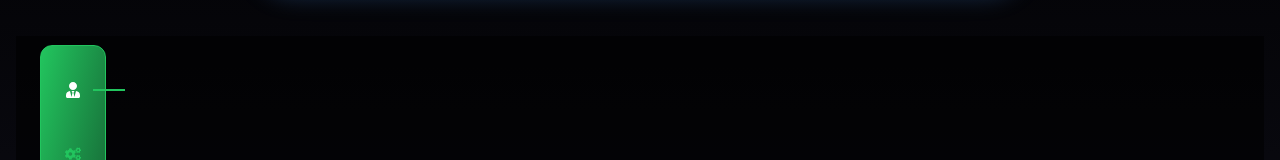
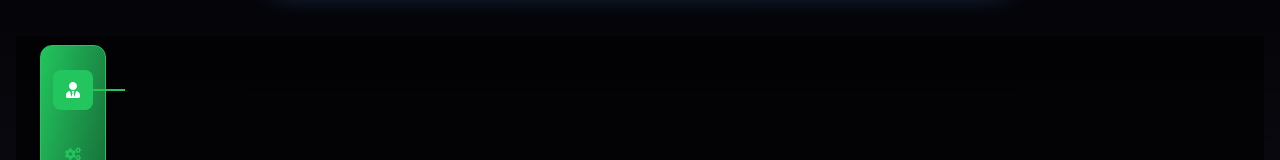
Before and after one commit to deivipluss/landing, a Next.js app: page /gestion-contenidos in a window 1280 px wide. Shown: the part 214-374 px from the top of the page. Built offline with nearby package versions, Linux system fonts and the light colour scheme.

Commit message:
fix: tipado y acceso seguro a serviceColors en SidebarNavigation

```diff
--- a/components/SidebarNavigation.tsx
+++ b/components/SidebarNavigation.tsx
@@ -36,31 +36,40 @@ const serviceColors = {
   }
 };
 
-const SidebarNavigation = ({ activeSection, setActiveSection }) => {
+interface SidebarNavigationProps {
+  activeSection: string;
+  setActiveSection: (id: string) => void;
+}
+
+const SidebarNavigation: React.FC<SidebarNavigationProps> = ({ activeSection, setActiveSection }) => {
   const pathname = usePathname();
-  const colors = serviceColors[
-    Object.keys(serviceColors).find((route) => pathname.startsWith(route)) || "default"
-  ];
+  const routeKey = Object.keys(serviceColors).find((route) => pathname.startsWith(route)) || "default";
+  const colors = serviceColors[routeKey as keyof typeof serviceColors];
 
   return (
     <div className={`py-6 px-3 bg-gradient-to-br ${colors.bg} backdrop-blur-md rounded-xl flex flex-col gap-6 border`} style={{ borderColor: colors.border }}>
       {sidebarItems.map((item) => {
         const Icon = item.icon;
+        const isActive = activeSection === item.id;
         return (
           <div key={item.id} className="relative group">
             <button
               onClick={() => setActiveSection(item.id)}
-              className={`p-3 rounded-lg group/icon ${activeSection === item.id ? `bg-[${colors.icon}] text-white` : `bg-transparent text-[${colors.text}]`}`}
+              className={`p-3 rounded-lg group/icon ${isActive ? "text-white" : "bg-transparent"}`}
+              style={isActive ? { background: colors.icon, color: '#fff' } : { color: colors.text }}
             >
-              <span className={activeSection === item.id ? "text-white" : `text-[${colors.icon}] group-hover/icon:text-[${colors.iconHover}] transition-colors`}>
+              <span
+                className={isActive ? "text-white" : "transition-colors"}
+                style={!isActive ? { color: colors.icon } : { color: '#fff' }}
+              >
                 <Icon />
               </span>
             </button>
             <div className="absolute left-full ml-2 px-2 py-1 bg-[#1A1A2E] text-white text-xs whitespace-nowrap rounded opacity-0 invisible group-hover:opacity-100 group-hover:visible transition-all duration-200">
               {item.label}
             </div>
-            {activeSection === item.id && (
-              <div className={`absolute left-full top-1/2 transform -translate-y-1/2 w-8 h-0.5`} style={{ background: colors.icon }}></div>
+            {isActive && (
+              <div className="absolute left-full top-1/2 transform -translate-y-1/2 w-8 h-0.5" style={{ background: colors.icon }}></div>
             )}
           </div>
         );
```
